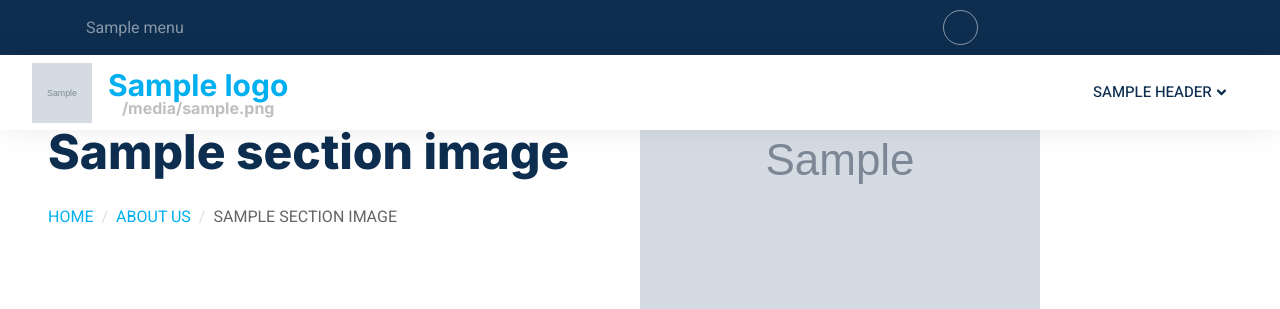
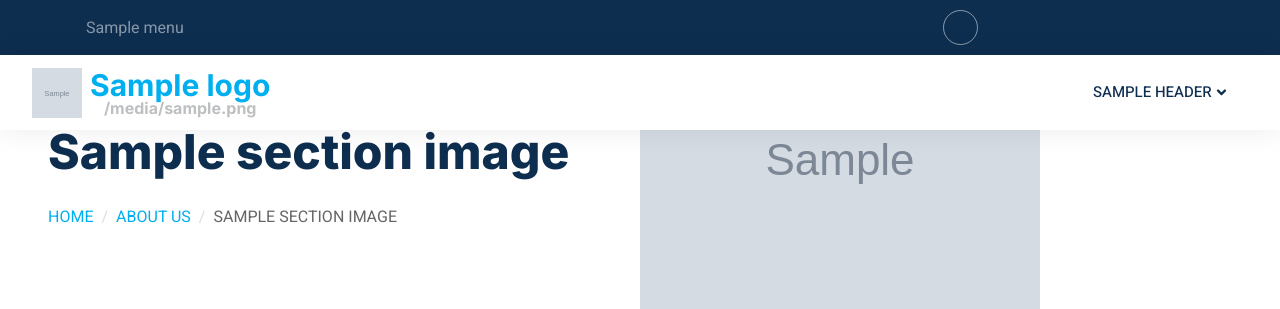
Before and after one commit to Harishsss/sankriticonstruction, a Django app: template templates/constructions/about.html in a window 1280 px wide. Shown: the top 309 px of the page. Run offline with Django 3.2, Linux system fonts and the light colour scheme; the template is opened without the code that fills it: most values are stand-ins (such as "Sample title", 1, 10 or a date in 2020); grey boxes marked "Sample" are stand-in pictures; parts of the project's set-up code (start-up, migrations or seed data) failed here and were passed over; some libraries are stand-ins or nearby versions.

Commit message:
logo changes is completed

```diff
--- a/make_pages/views.py
+++ b/make_pages/views.py
@@ -116,6 +116,8 @@ def residential(request):
     category_one=ph.filter(slug='category-1')
     category_two=ph.filter(slug='category-2')
     category_three=ph.filter(slug='category-3')
+    category_fore=ph.filter(slug='category-4')
+    category_five=ph.filter(slug='category-5')
     section_image = image_page.filter(id=99)
 
 
--- a/templates/partials/header.html
+++ b/templates/partials/header.html
@@ -39,8 +39,8 @@
     <nav class="navbar navbar-expand-lg bg-white navbar-light py-0 px-4">
         {% for i in logos %}
         <a href="/" class="navbar-brand d-flex align-items-center text-center">
-            <div class="icon p-2 me-2">
-                <img class="img-fluid" src="/media/{{i.image}}" alt="Icon" style="width: 60px; height: 60px;">
+            <div class="icon p-2">
+                <img class="img-fluid" src="/media/{{i.image}}" alt="Icon" style="width: 50px; height: 50px;">
             </div>
             <h1 class="m-0 text-primary logo">{{i.name}}<br><span>{{i.icon}}</span></h1>
         </a>
```
Also changed, not shown: templates/constructions/residential.html (+8 -4 lines), db.sqlite3, media/section/25/04/02/jpg_1.png (added), static/images/favicon.ico, static/images/sk.png (added).
